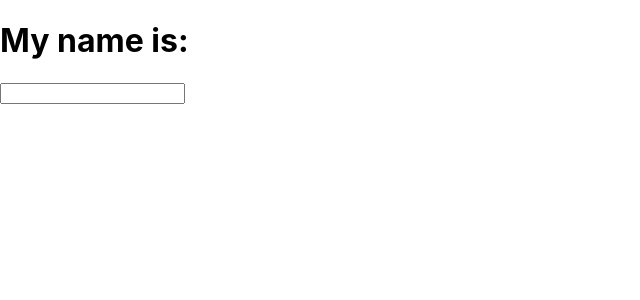
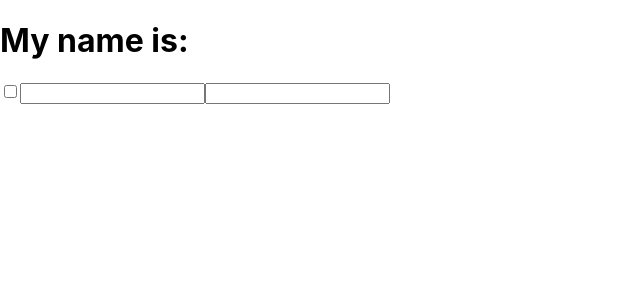
Before and after one commit to doniisetiiawan/blog-xzv, a React (Create React App) app: page / in a window 1280 px wide. Shown: the top 300 px of the page, without its empty margins (0-640 px from the left). Built offline with nearby package versions, Linux system fonts and the light colour scheme.

Commit message:
Solving common problems with Hooks

```diff
--- a/src/App.jsx
+++ b/src/App.jsx
@@ -1,19 +1,43 @@
 import React, { useState } from 'react';
 
 function App() {
+  const [enableFirstName, setEnableFirstName] = useState(
+    false,
+  );
   const [name, setName] = useState('');
+  const [lastName, setLastName] = useState('');
 
   function handleChange(evt) {
     setName(evt.target.value);
   }
 
+  function handleLastNameChange(evt) {
+    setLastName(evt.target.value);
+  }
+
+  function handleEnableChange() {
+    setEnableFirstName(!enableFirstName);
+  }
+
   return (
     <div>
-      <h1>My name is: {name}</h1>
+      <h1>
+        My name is: {enableFirstName ? name : ''} {lastName}
+      </h1>
+      <input
+        type="checkbox"
+        value={enableFirstName}
+        onChange={handleEnableChange}
+      />
       <input
         type="text"
         value={name}
         onChange={handleChange}
+      />
+      <input
+        type="text"
+        value={lastName}
+        onChange={handleLastNameChange}
       />
     </div>
   );
```
